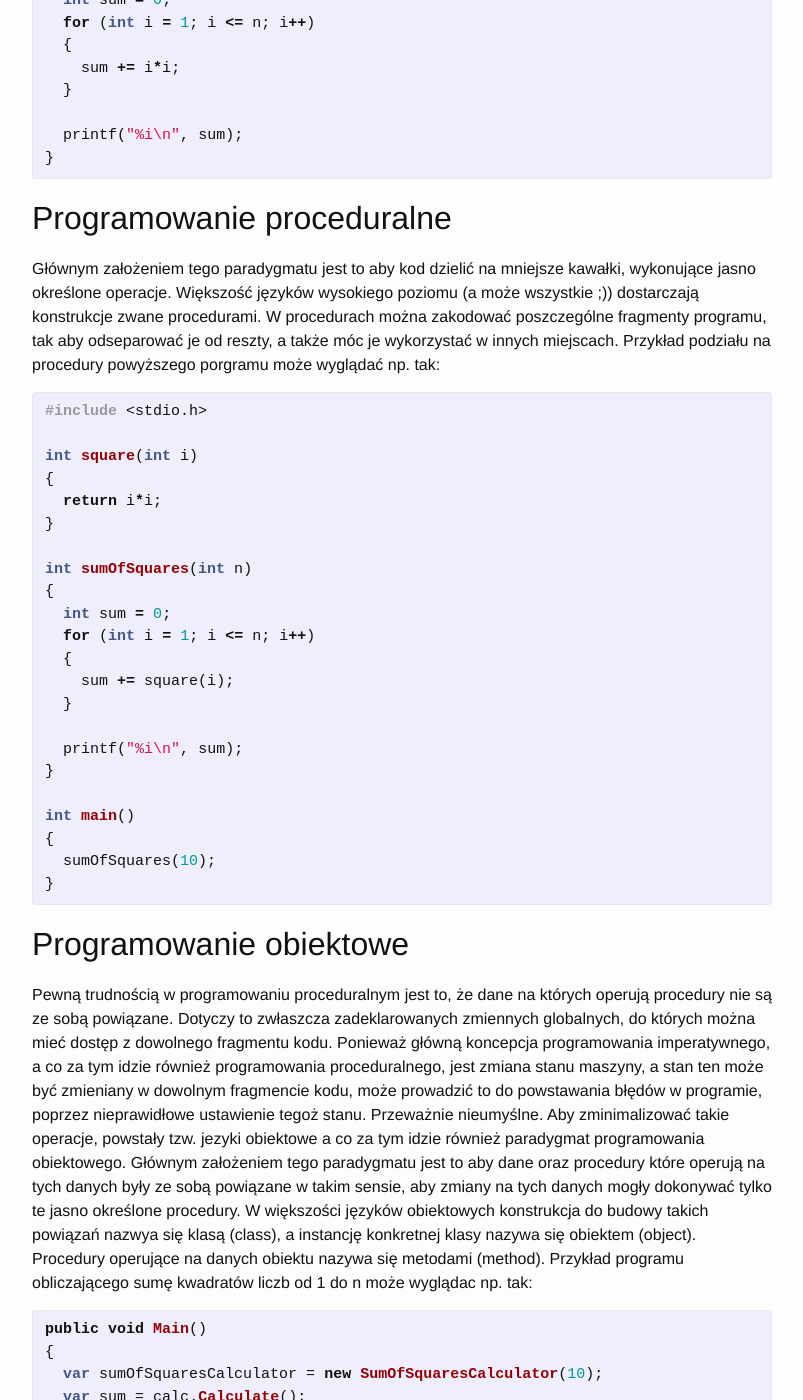
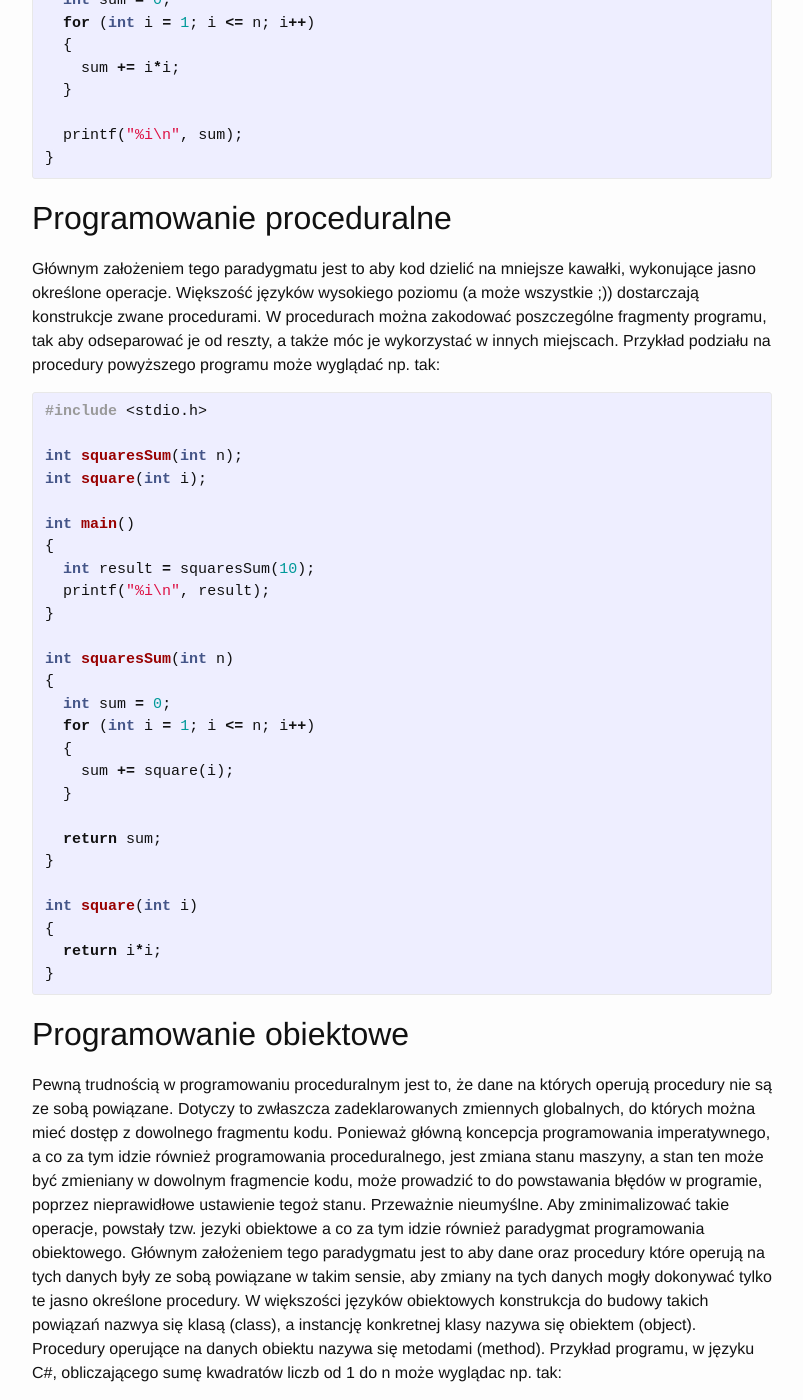
Before and after one commit to mikedevbo/mikedevbo.github.io, a Jekyll site: the page built from _posts/2016-07-02-First.md, in a window 1280 px wide and 1400 px high, scrolled down 4314 px. Shown: the whole window, without its empty margins (238-1041 px from the left). Built offline with Jekyll 4.4.1, drawn with Linux system fonts in a browser that asks for light colours; some of the changed text lies outside the part shown.

Commit message:
fix c and csharp sample code

```diff
--- a/_posts/2016-07-02-First.md
+++ b/_posts/2016-07-02-First.md
@@ -157,17 +157,21 @@ int main()
 {% endhighlight %}
 
 ## Programowanie proceduralne
-Głównym założeniem tego paradygmatu jest to aby kod dzielić na mniejsze kawałki, wykonujące jasno określone operacje. Większość języków wysokiego poziomu (a może wszystkie ;)) dostarczają konstrukcje zwane procedurami. W procedurach można zakodować poszczególne fragmenty programu, tak aby odseparować je od reszty, a także móc je wykorzystać w innych miejscach. Przykład podziału na procedury powyższego porgramu może wyglądać np. tak:
+Głównym założeniem tego paradygmatu jest to aby kod dzielić na mniejsze kawałki, wykonujące jasno określone operacje. Większość języków wysokiego poziomu (a może wszystkie ;)) dostarczają konstrukcje zwane procedurami. W procedurach można zakodować poszczególne fragmenty programu, tak aby odseparować je od reszty, a także móc je wykorzystać w innych miejscach. Przykład podziału na procedury powyższego programu może wyglądać np. tak:
 
 {% highlight c %}
 #include <stdio.h>
 
-int square(int i)
+int squaresSum(int n);
+int square(int i);
+
+int main()
 {
-  return i*i;
+  int result = squaresSum(10);
+  printf("%i\n", result);
 }
 
-int sumOfSquares(int n)
+int squaresSum(int n)
 {
   int sum = 0;
   for (int i = 1; i <= n; i++)
@@ -175,57 +179,65 @@ int sumOfSquares(int n)
     sum += square(i);
   }
 
-  printf("%i\n", sum);
+  return sum;
 }
 
-int main()
+int square(int i)
 {
-  sumOfSquares(10);
+  return i*i;
 }
 {% endhighlight %}
 
 ## Programowanie obiektowe
-Pewną trudnością w programowaniu proceduralnym jest to, że dane na których operują procedury nie są ze sobą powiązane. Dotyczy to zwłaszcza zadeklarowanych zmiennych globalnych, do których można mieć dostęp z dowolnego fragmentu kodu. Ponieważ główną koncepcja programowania imperatywnego, a co za tym idzie również programowania proceduralnego, jest zmiana stanu maszyny, a stan ten może być zmieniany w dowolnym fragmencie kodu, może prowadzić to do powstawania błędów w programie, poprzez nieprawidłowe ustawienie tegoż stanu. Przeważnie nieumyślne.  Aby zminimalizować takie operacje, powstały tzw. jezyki obiektowe a co za tym idzie również paradygmat programowania obiektowego. Głównym założeniem tego paradygmatu jest to aby dane oraz procedury które operują na tych danych były ze sobą powiązane w takim sensie, aby zmiany na tych danych mogły dokonywać tylko te jasno określone procedury. W większości języków obiektowych konstrukcja do budowy takich powiązań nazwya się klasą (class), a instancję konkretnej klasy nazywa się obiektem (object). Procedury operujące na danych obiektu nazywa się metodami (method). Przykład programu obliczającego sumę kwadratów liczb od 1 do n może wyglądac np. tak:
+Pewną trudnością w programowaniu proceduralnym jest to, że dane na których operują procedury nie są ze sobą powiązane. Dotyczy to zwłaszcza zadeklarowanych zmiennych globalnych, do których można mieć dostęp z dowolnego fragmentu kodu. Ponieważ główną koncepcja programowania imperatywnego, a co za tym idzie również programowania proceduralnego, jest zmiana stanu maszyny, a stan ten może być zmieniany w dowolnym fragmencie kodu, może prowadzić to do powstawania błędów w programie, poprzez nieprawidłowe ustawienie tegoż stanu. Przeważnie nieumyślne.  Aby zminimalizować takie operacje, powstały tzw. jezyki obiektowe a co za tym idzie również paradygmat programowania obiektowego. Głównym założeniem tego paradygmatu jest to aby dane oraz procedury które operują na tych danych były ze sobą powiązane w takim sensie, aby zmiany na tych danych mogły dokonywać tylko te jasno określone procedury. W większości języków obiektowych konstrukcja do budowy takich powiązań nazwya się klasą (class), a instancję konkretnej klasy nazywa się obiektem (object). Procedury operujące na danych obiektu nazywa się metodami (method). Przykład programu, w języku C#, obliczającego sumę kwadratów liczb od 1 do n może wyglądac np. tak:
 
 {% highlight csharp %}
-public void Main()
+using System.IO;
+using System;
+
+class Program
 {
-  var sumOfSquaresCalculator = new SumOfSquaresCalculator(10);
-  var sum = calc.Calculate();
-  printf("%i\n", sum);
+  static void Main()
+  {
+    var calc = new SquaresSumCalculator(10);
+    var result = calc.Calculate();
+    Console.WriteLine(result);
+  }
 }
 
-public class SumOfSquaresCalculator
+public class SquaresSumCalculator
 {
   private int n;
 
-  public class SumOfSquaresCalculator(int n)
+  public SquaresSumCalculator(int n)
   {
     this.n = n;
   }
 
   public int Calculate()
-	{
-		return this.SumOfSquares();
-	}
+  {
+    return this.SquaresSum();
+  }
 
-	private int SumOfSquares()
-	{
+  private int SquaresSum()
+  {
     int sum = 0;
     for (int i = 1; i <= this.n; i++)
     {
       sum += Square(i);
     }
+
+    return sum;
   }
 
-	private int Square(int i)
+  private int Square(int i)
   {
     return i*i;
   }
 }
 {% endhighlight %}
 
-W metodzie 'Main' jest tworzony obiekt SumOfSquaresCalculator, na którym to obiekcie wywoływana jest metoda calculate. Metoda ta jest zadeklarowana jako publiczna w klasie SumOfSquaresCalculator. Pozostałe metody są oznaczone modyfikatorem dostępu private, który to modyfikator "zabrania" dostępu do tych metod, fragmentom kodu innym niż te które znajdują się w klasie SumOfSquaresCalculator. Jak widać na przykładzie w ramach implementacji klasy, wykorzystane jest programowanie proceduralne, ale mogłoby być użyte dowolne inne. "Na zewnątrz klasy" dostępna jest tylko metoda Calculate, a konsumer wywołujący tę metodę nie musi nic wiedzieć o szczegółach jej wewnętrzenej implementacji.
+W metodzie 'Main' jest tworzony obiekt SquaresSumCalculator, na którym to obiekcie wywoływana jest metoda calculate. Metoda ta jest zadeklarowana jako publiczna w klasie SquaresSumCalculator. Pozostałe metody są oznaczone modyfikatorem dostępu private, który to modyfikator "zabrania" dostępu do tych metod, fragmentom kodu innym niż te które znajdują się w klasie SquaresSumCalculator. Jak widać na przykładzie w ramach implementacji klasy, wykorzystane jest programowanie proceduralne, ale mogłoby być użyte dowolne inne. "Na zewnątrz klasy" dostępna jest tylko metoda Calculate, a konsumer wywołujący tę metodę nie wie nic o szczegółach jej wewnętrzenej implementacji.
 
 ## Programowanie funkcyjne
 Rownolegle z rozwojem paradygmatów bazujacych na programuwaniu imperatywnym, rozwijała się koncepcja programowania funkcyjengo. W programowniu imperatywym, główną koncepcją jest stan maszyny oraz zmiana tego stanu, natomiast w programowaniu funkcyjnym główną koncepcją jest funkcja oraz wyliczanie wyrażeń przez funkcje. W większość przypadków języki funkcyjne są bardziej zwięzłe w konstrukacji od języków imperatywnych. Dla porównania przykład programu obliczającego sumę kwadratów liczb od 1 do n, zapisany w języku Haskell może wyglądać np. tak:
```
Also changed, not shown: other parts of _posts/2016-07-02-First.md (+3 -3 lines).
